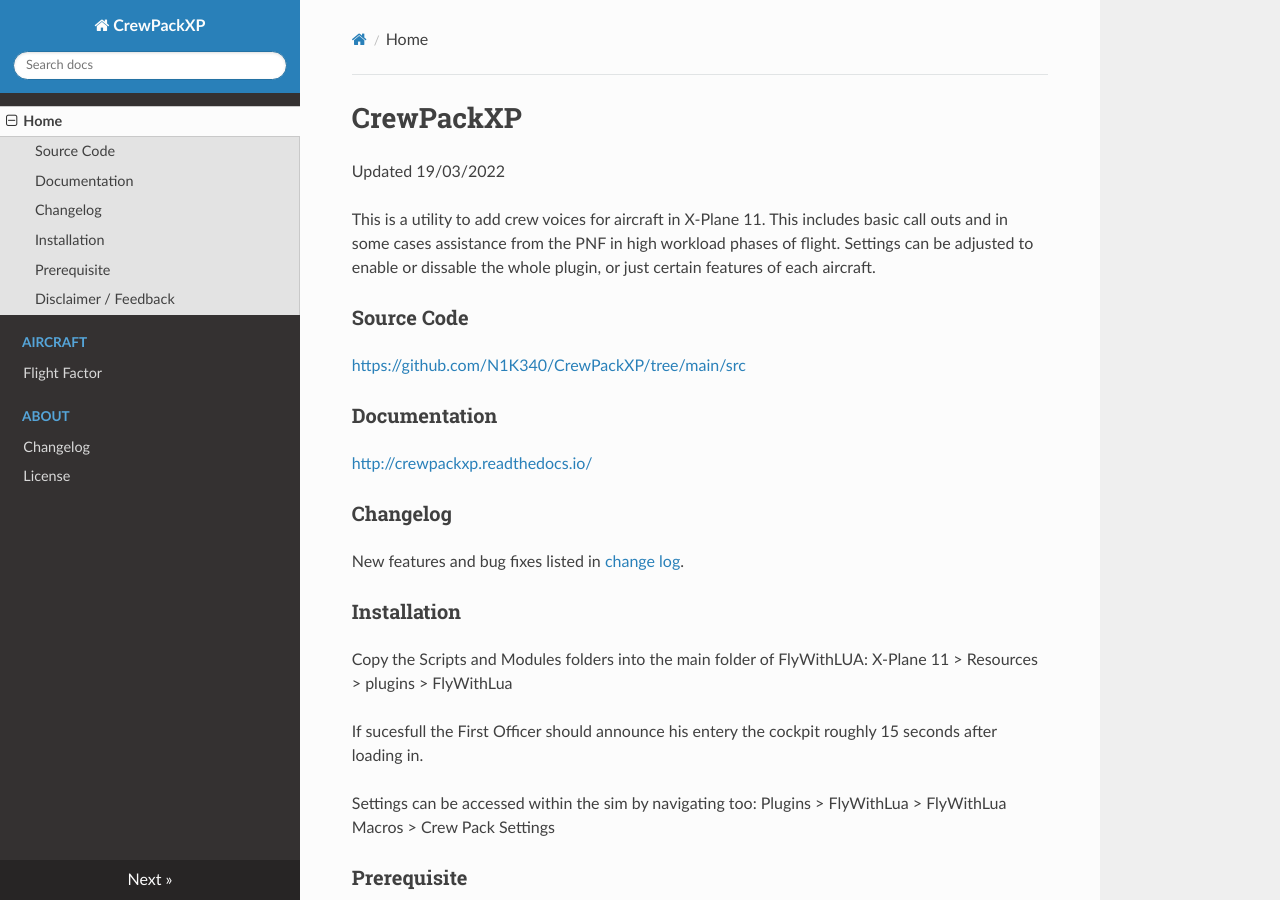
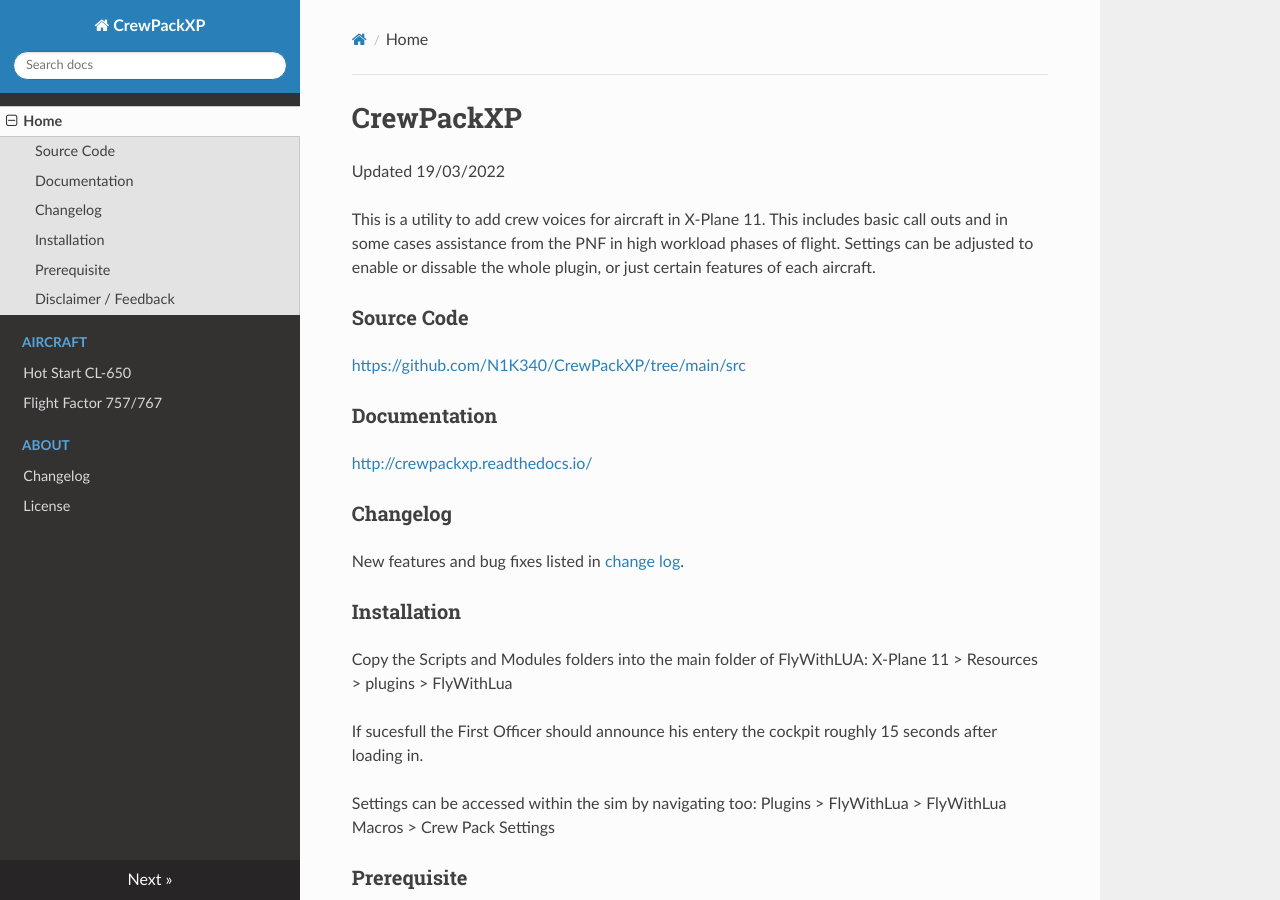
Before and after one commit to N1K340/CrewPackXP, an MkDocs documentation site: the page built from docs/index.md, in a window 1280 px wide and 900 px high. Built offline with MkDocs 1.6.1, drawn with Linux system fonts in a browser that asks for light colours; nearby versions of some CDN libraries.

Commit message:
Update mkdocs.yml

```diff
--- a/mkdocs.yml
+++ b/mkdocs.yml
@@ -3,7 +3,8 @@
 nav:
   - Home: index.md
   - Aircraft:
-    - Flight Factor: 757.md
+    - Hot Start CL-650: CL650.md
+    - Flight Factor 757/767: 757.md
   - About:
     - Changelog: changelog.md
     - License: license.md
```
